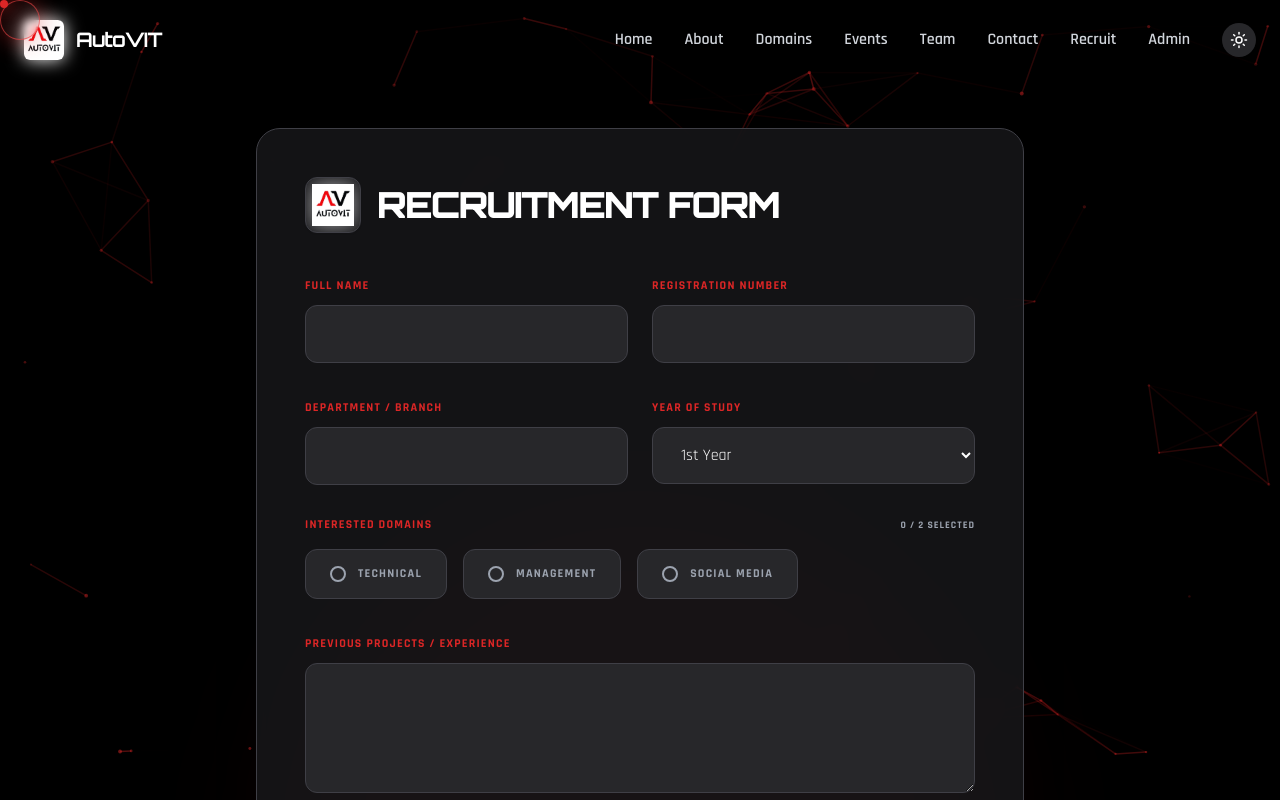
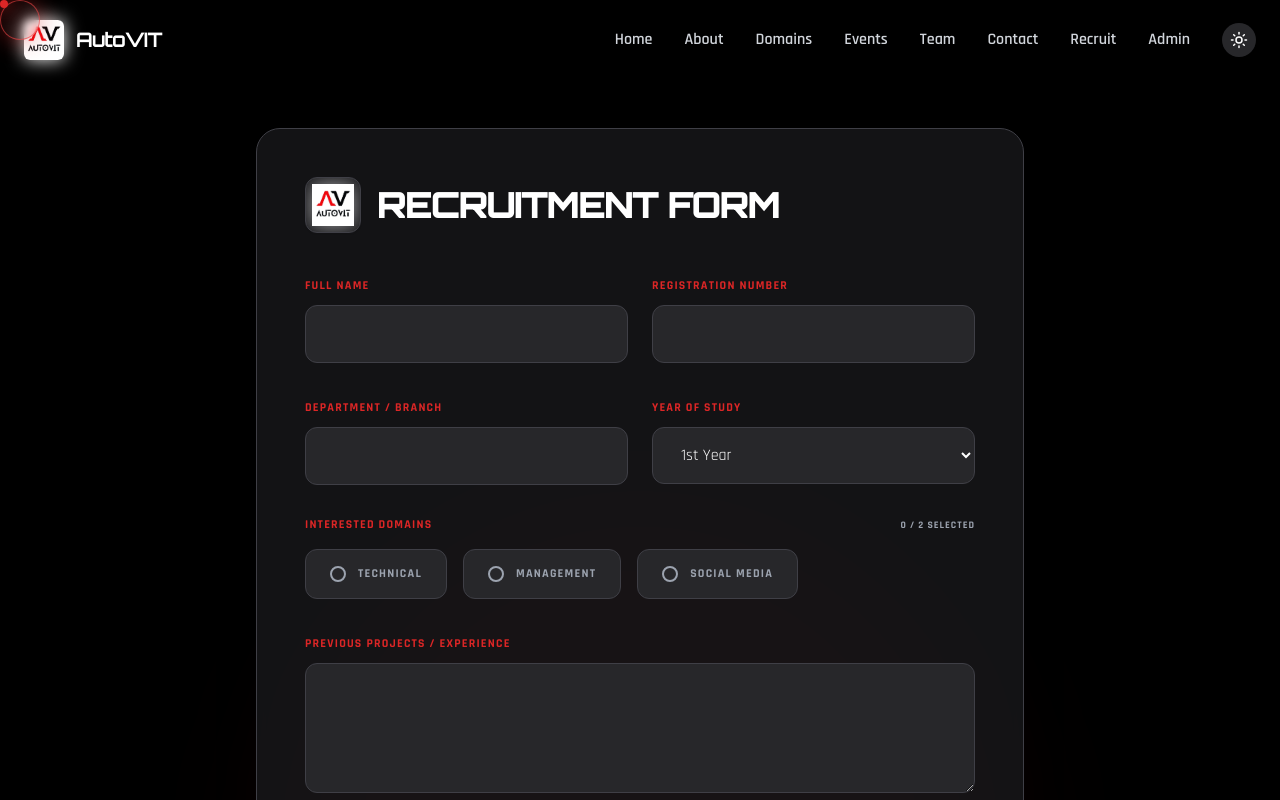
Before and after one commit to AUTO-VIT/AUTOVIT-WEBSITE, a Next.js app: page /recruit in a window 1280 px wide. Shown: the top 800 px of the page. Built offline with nearby package versions, Linux system fonts and the light colour scheme.

Commit message:
Fix: Enable particles background in dark mode by removing opacity modifiers and fixing className

```diff
--- a/src/components/ParticlesBackground.tsx
+++ b/src/components/ParticlesBackground.tsx
@@ -75,7 +75,7 @@ const ParticlesBackground = memo(function ParticlesBackground() {
           value: 150,
         },
         opacity: {
-          value: { min: 0.2, max: 0.5 },
+          value: { min: 0.3, max: 0.6 },
         },
         shape: {
           type: "circle",
@@ -94,7 +94,7 @@ const ParticlesBackground = memo(function ParticlesBackground() {
   return (
     <Particles
       id="tsparticles"
-      className="absolute inset-0-z-10opacity-70 dark:opacity-100transition-opacity duration-500"
+      className="absolute inset-0 -z-10"
       options={options}
     />
   );
```
